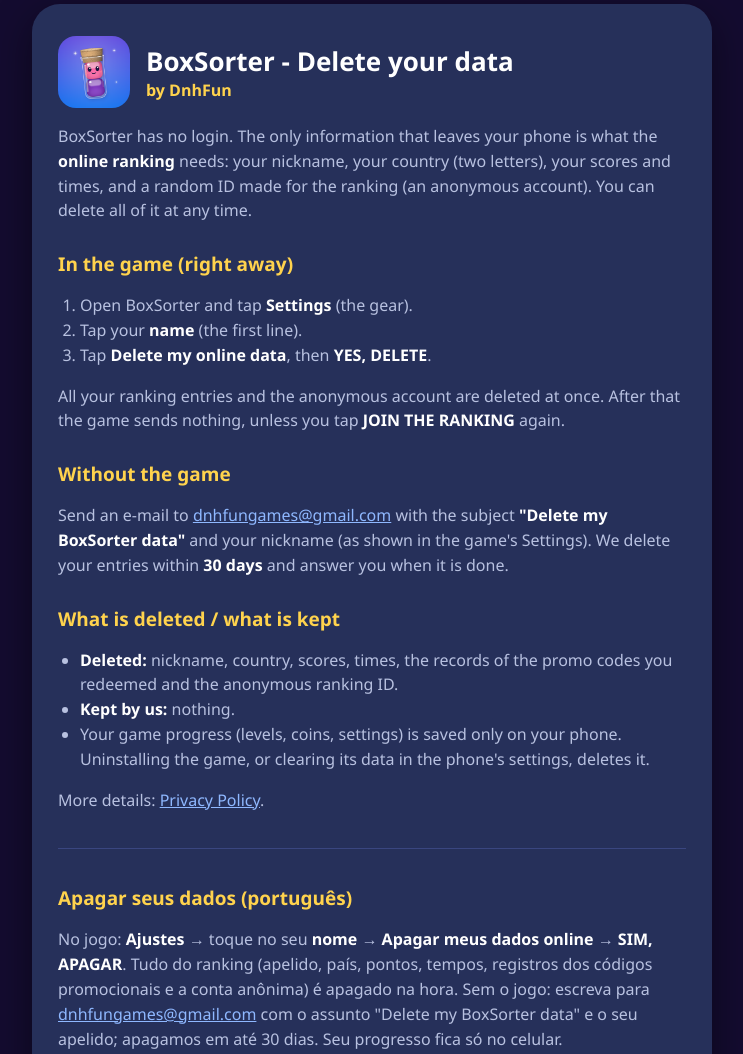
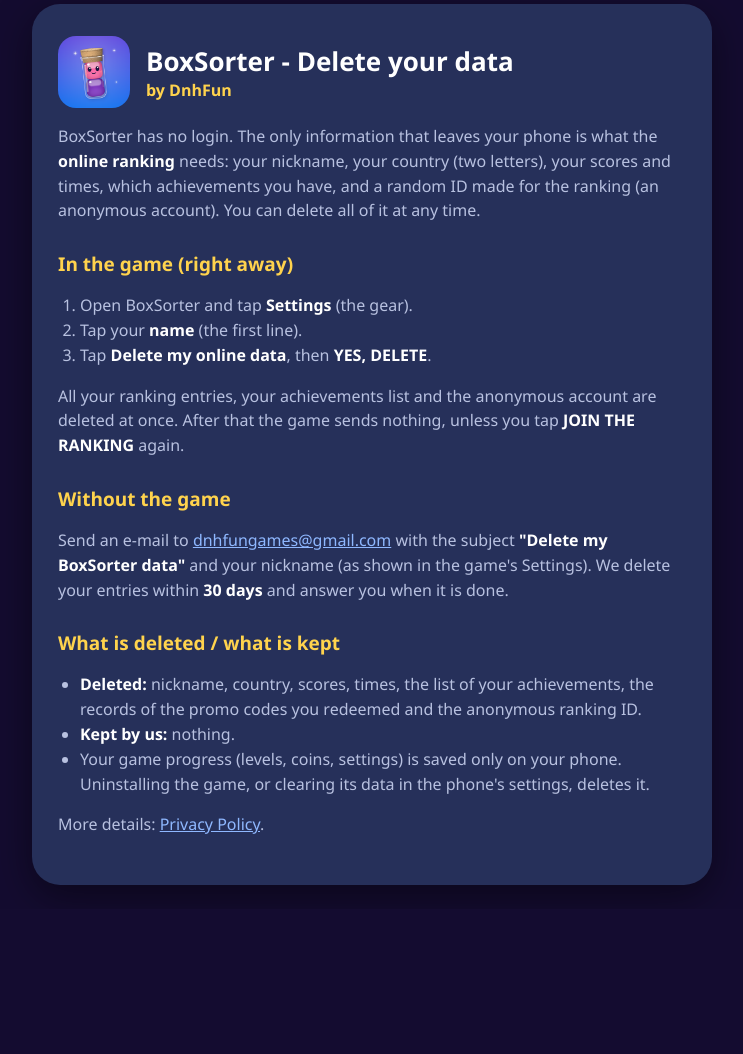
Before and after one commit to dnhfun/dnhfun.github.io, a plain HTML site: page delete-account.html in a window 1280 px wide. Shown: the part 20-1074 px from the top of the page, without its empty margins (268-1011 px from the left). After the commit the page ends 929 px from the top, so only its background shows below. Drawn offline with Linux system fonts and the light colour scheme.

Commit message:
Updating delete-account.html

```diff
--- a/delete-account.html
+++ b/delete-account.html
@@ -33,8 +33,8 @@
   </div>
 
   <p>BoxSorter has no login. The only information that leaves your phone is what the <b>online ranking</b> needs:
-     your nickname, your country (two letters), your scores and times, and a random ID made for the ranking
-     (an anonymous account). You can delete all of it at any time.</p>
+     your nickname, your country (two letters), your scores and times, which achievements you have, and a random ID
+     made for the ranking (an anonymous account). You can delete all of it at any time.</p>
 
   <h2>In the game (right away)</h2>
   <ol>
@@ -42,7 +42,7 @@
     <li>Tap your <b>name</b> (the first line).</li>
     <li>Tap <b>Delete my online data</b>, then <b>YES, DELETE</b>.</li>
   </ol>
-  <p>All your ranking entries and the anonymous account are deleted at once. After that the game sends nothing,
+  <p>All your ranking entries, your achievements list and the anonymous account are deleted at once. After that the game sends nothing,
      unless you tap <b>JOIN THE RANKING</b> again.</p>
 
   <h2>Without the game</h2>
@@ -52,20 +52,13 @@
 
   <h2>What is deleted / what is kept</h2>
   <ul>
-    <li><b>Deleted:</b> nickname, country, scores, times, the records of the promo codes you redeemed and the anonymous ranking ID.</li>
+    <li><b>Deleted:</b> nickname, country, scores, times, the list of your achievements, the records of the promo codes you redeemed and the anonymous ranking ID.</li>
     <li><b>Kept by us:</b> nothing.</li>
     <li>Your game progress (levels, coins, settings) is saved only on your phone. Uninstalling the game, or clearing its
         data in the phone's settings, deletes it.</li>
   </ul>
   <p>More details: <a href="https://sites.google.com/view/dnhfun">Privacy Policy</a>.</p>
 
-  <hr>
-
-  <h2 lang="pt-BR">Apagar seus dados (português)</h2>
-  <p lang="pt-BR">No jogo: <b>Ajustes</b> &rarr; toque no seu <b>nome</b> &rarr; <b>Apagar meus dados online</b> &rarr;
-     <b>SIM, APAGAR</b>. Tudo do ranking (apelido, país, pontos, tempos, registros dos códigos promocionais e a conta anônima) é apagado na hora.
-     Sem o jogo: escreva para <a href="mailto:dnhfungames@gmail.com">dnhfungames@gmail.com</a> com o assunto
-     "Delete my BoxSorter data" e o seu apelido; apagamos em até 30 dias. Seu progresso fica só no celular.</p>
 </main>
 </body>
 </html>
```
